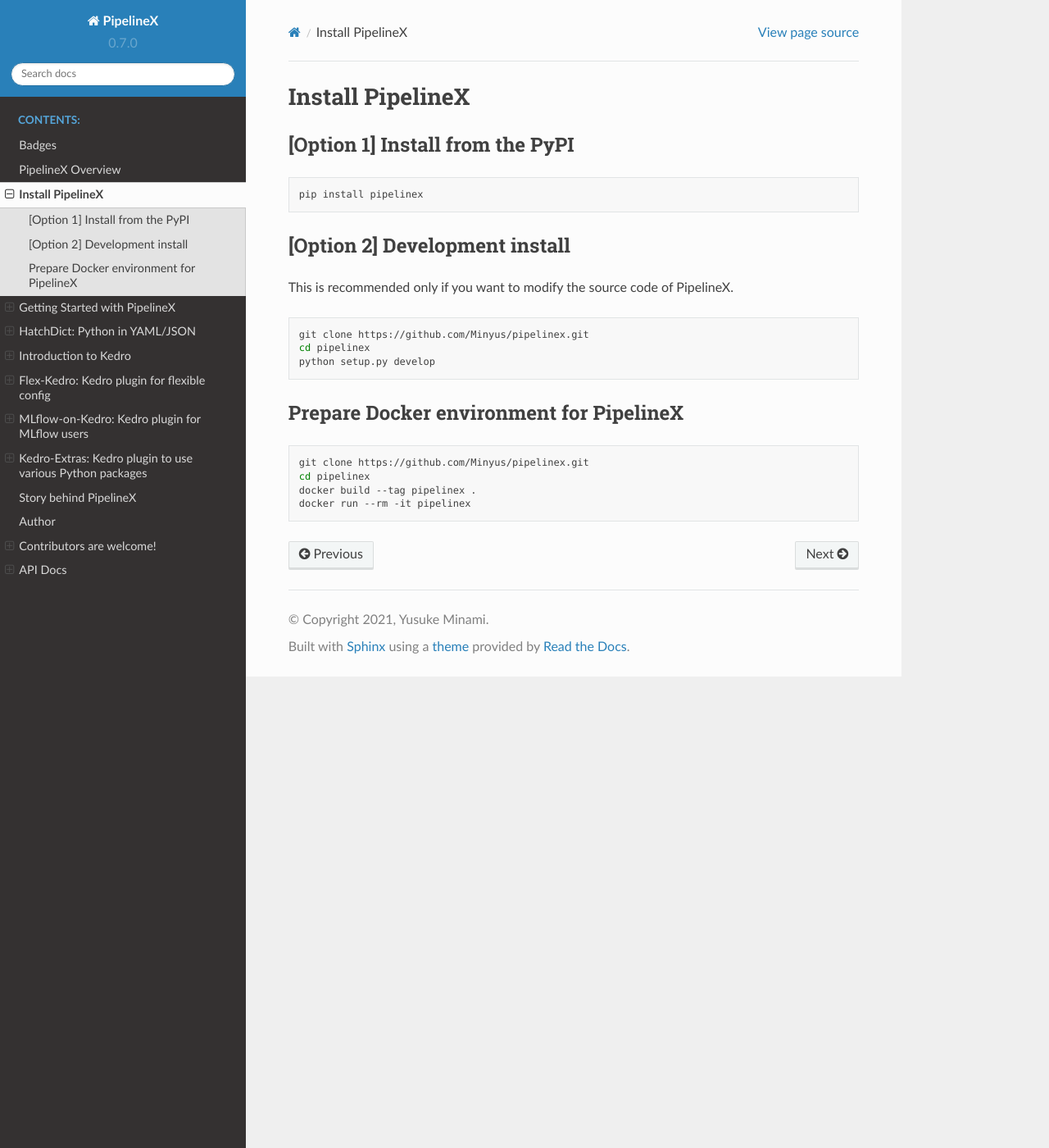
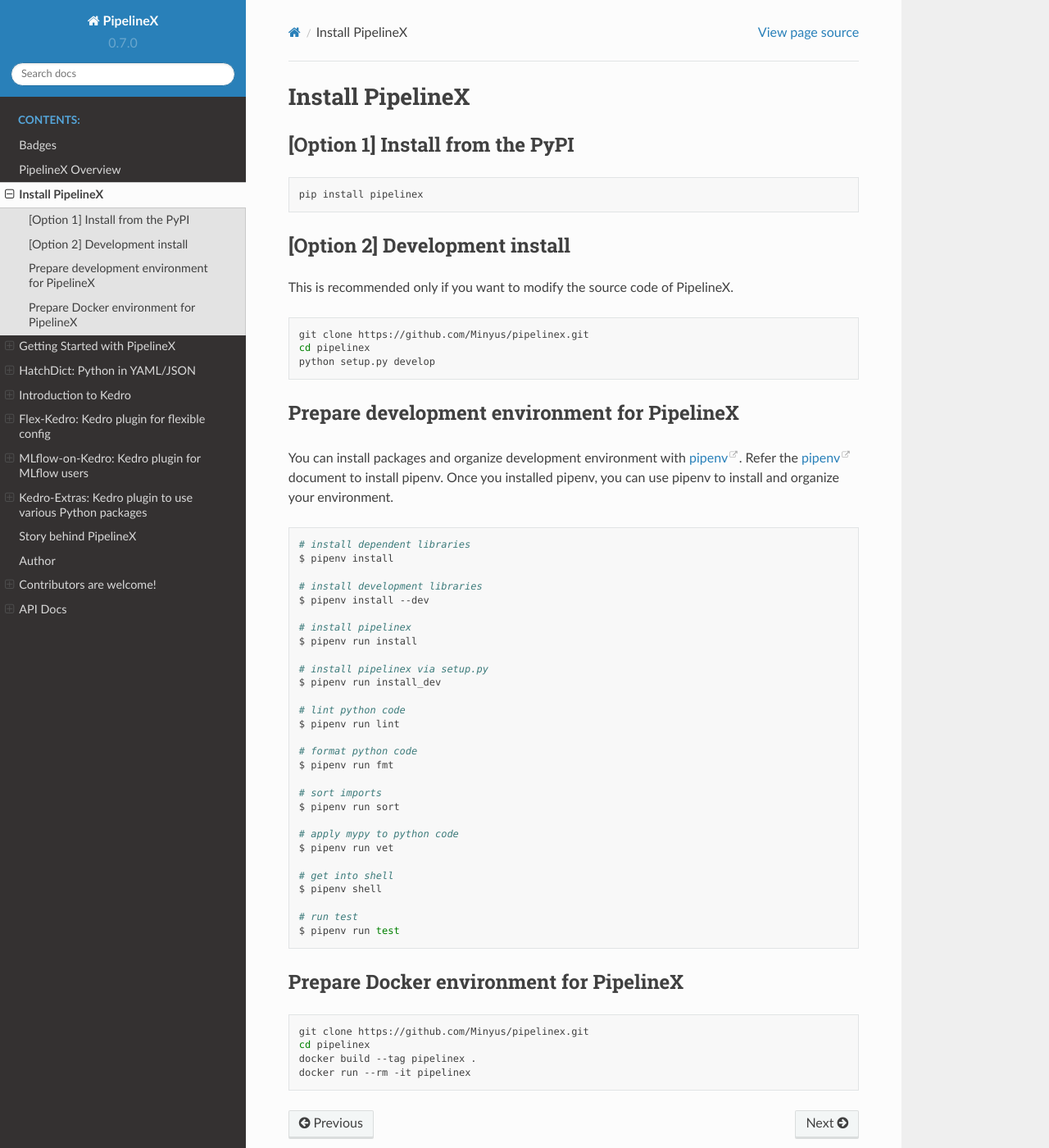
Before and after one commit to Minyus/pipelinex, a Sphinx documentation site: the page built from docs/section02.md, in a window 1280 px wide and 1400 px high. Shown: the whole window at 82% size. Built offline with Sphinx 7.4.7 and the Read the Docs theme 2.0.0, drawn with Linux system fonts in a browser that asks for light colours.

Commit message:
[Docs] Update

````diff
--- a/docs/section02.md
+++ b/docs/section02.md
@@ -16,6 +16,44 @@
 python setup.py develop
 ```
 
+### Prepare development environment for PipelineX
+
+You can install packages and organize development environment with [pipenv](https://github.com/pypa/pipenv).
+Refer the [pipenv](https://github.com/pypa/pipenv) document to install pipenv.
+Once you installed pipenv, you can use pipenv to install and organize your environment.
+
+```sh
+# install dependent libraries
+$ pipenv install
+
+# install development libraries
+$ pipenv install --dev
+
+# install pipelinex
+$ pipenv run install
+
+# install pipelinex via setup.py
+$ pipenv run install_dev
+
+# lint python code
+$ pipenv run lint
+
+# format python code
+$ pipenv run fmt
+
+# sort imports
+$ pipenv run sort
+
+# apply mypy to python code
+$ pipenv run vet
+
+# get into shell
+$ pipenv shell
+
+# run test
+$ pipenv run test
+```
+
 ### Prepare Docker environment for PipelineX
 
 ```bash
````
